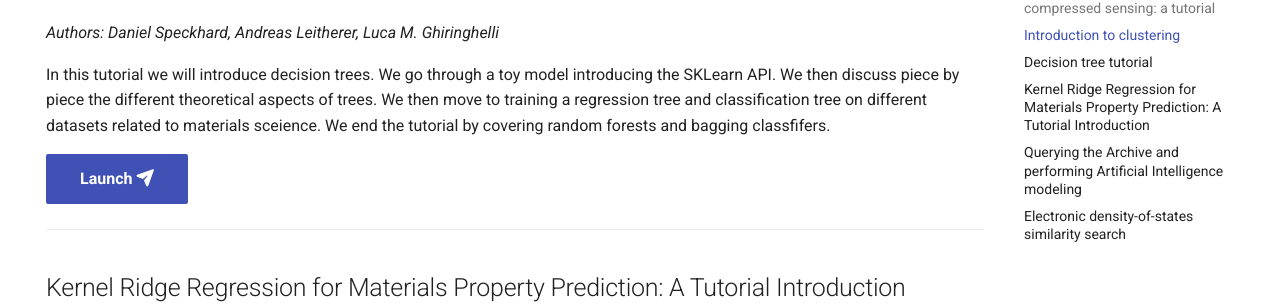
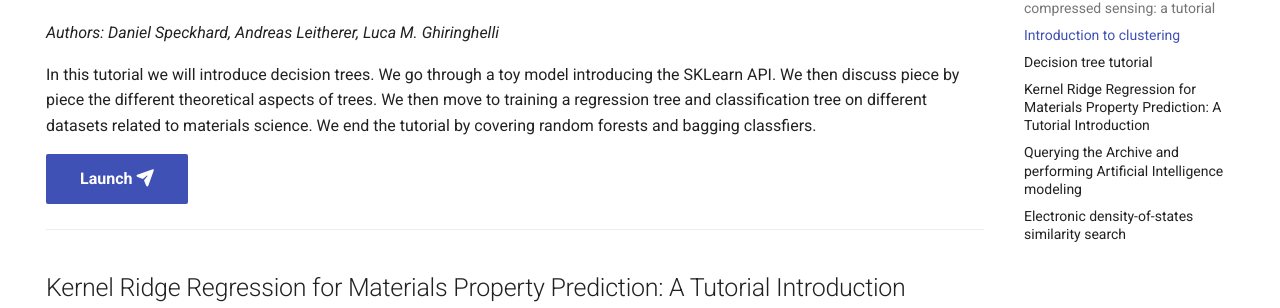
Before and after one commit to fekad/IMSI-tutorials, an MkDocs documentation site: the page built from docs/index.md, in a window 1280 px wide and 900 px high, scrolled down 925 px. Shown: the part 195-503 px from the top of the window. Built offline with MkDocs 1.6.1 and Material for MkDocs 9.7.7, drawn with Linux system fonts in a browser that asks for light colours; comment, search, counter and statistics services are not loaded.

Commit message:
fixing links and typos

```diff
--- a/docs/index.md
+++ b/docs/index.md
@@ -42,9 +42,9 @@
 
 *Authors: Daniel Speckhard, Andreas Leitherer, Luca M. Ghiringhelli*
 
-In this tutorial we will introduce decision trees. We go through a toy model introducing the SKLearn API. We then discuss piece by piece the different theoretical aspects of trees. We then move to training a regression tree and classification tree on different datasets related to materials sceience. We end the tutorial by covering random forests and bagging classfifers.
+In this tutorial we will introduce decision trees. We go through a toy model introducing the SKLearn API. We then discuss piece by piece the different theoretical aspects of trees. We then move to training a regression tree and classification tree on different datasets related to materials science. We end the tutorial by covering random forests and bagging classfiers.
 
-[Launch :fontawesome-solid-paper-plane:](https://analytics-toolkit.nomad-coe.eu/public/user-redirect/notebooks/tutorials/decision_tree.ipynb){ .md-button .md-button--primary }
+[Launch :fontawesome-solid-paper-plane:](https://nomad-lab.eu/ai-toolkit/public/user-redirect/tutorial-decision-tree){ .md-button .md-button--primary }
 
 ---
 
@@ -55,7 +55,7 @@
 
 In this tutorial, we'll explore the application of kernel ridge regression to the prediction of materials properties. We will begin with a largely informal, pragmatic introduction to kernel ridge regression, including a rudimentary implementation, in order to become familiar with the basic terminology and considerations. We will then discuss representations, and re-trace the NOMAD 2018 Kaggle challenge.
 
-[Launch :fontawesome-solid-paper-plane:](https://analytics-toolkit.nomad-coe.eu/public/user-redirect/notebooks/tutorials/krr4mat.ipynb){ .md-button .md-button--primary }
+[Launch :fontawesome-solid-paper-plane:](https://nomad-lab.eu/ai-toolkit/public/user-redirect/tutorial-krr4mat){ .md-button .md-button--primary }
 
 ---
 
@@ -66,7 +66,8 @@
 
 In this tutorial, we demonstrate how to query the NOMAD Archive from the NOMAD Analytics toolkit. We then show examples of machine learning analysis performed on the retrieved data set.
 
-[Launch :fontawesome-solid-paper-plane:](https://analytics-toolkit.nomad-coe.eu/public/user-redirect/notebooks/tutorials/query_nomad_archive.ipynb){ .md-button .md-button--primary }
+
+[Launch :fontawesome-solid-paper-plane:](https://nomad-lab.eu/ai-toolkit/public/user-redirect/tutorial-query-nomad-archive){ .md-button .md-button--primary }
 
 ---
 
@@ -77,4 +78,4 @@
 
 This notebook shows how to compute the similarity of materials in terms of their electronic density-of-states (DOS), from data retrieved from the NOMAD Archive.
 
-[Launch :fontawesome-solid-paper-plane:](https://analytics-toolkit.nomad-coe.eu/public/user-redirect/notebooks/tutorials/dos_similarity_search.ipynb){ .md-button .md-button--primary }
+[Launch :fontawesome-solid-paper-plane:](https://nomad-lab.eu/ai-toolkit/public/user-redirect/tutorial-dos-similarity-search){ .md-button .md-button--primary }
```
